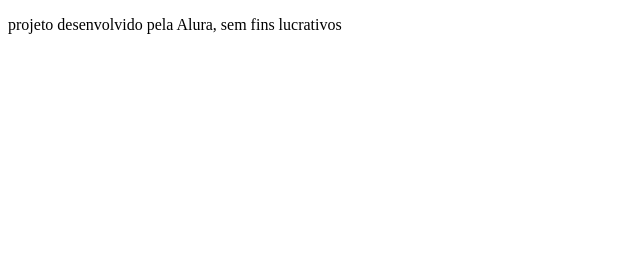
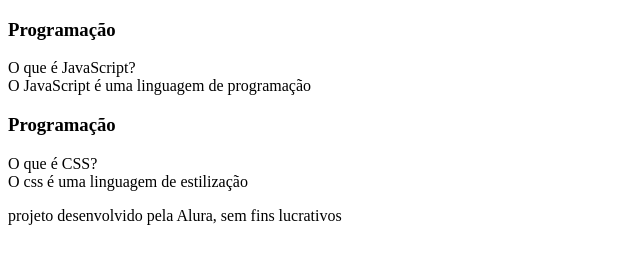
Before and after one commit to gabielnoel/flascards, a plain HTML site: page index.html in a window 1280 px wide. Shown: the whole page, without its empty margins (0-640 px from the left). Drawn offline with Linux system fonts and the light colour scheme.

Commit message:
Add files via upload

```diff
--- a/index.html
+++ b/index.html
@@ -8,7 +8,30 @@
 </head>
 <body>
     <main>
-    <section id=""></section>
+    <section id="container">
+        <article class="cartao">
+            <div class="cartao__conteudo">
+                <h3>Programação</h3>
+                <div class="cartao__conteudo__pergunta">
+                    O que é JavaScript?
+                </div>
+                <div class="cartao__conteudo__resposta">
+                    O JavaScript  é uma linguagem de programação
+                </div>
+            </div>
+        </article>
+        <article class="cartao">
+            <div class="cartao__conteudo">
+                <h3>Programação</h3>
+                <div class="cartao__conteudo__pergunta">
+                    O que é CSS?
+                </div>
+                <div class="cartao__conteudo__resposta">
+                    O css é uma linguagem de estilização
+                </div>
+            </div>
+        </article>
+    </section>
     </main>
     <footer>
          <p>projeto desenvolvido pela Alura, sem fins lucrativos</p>
```
